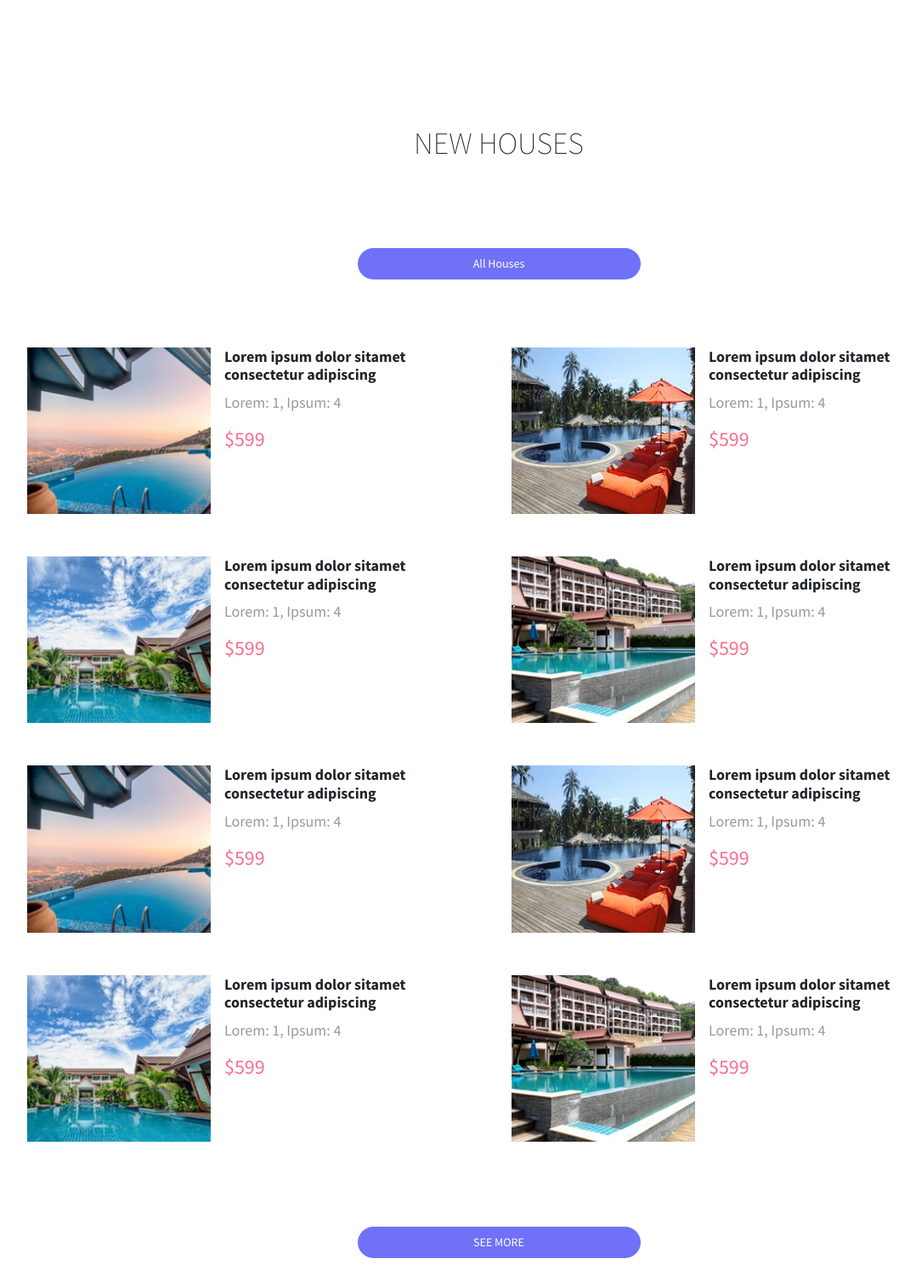
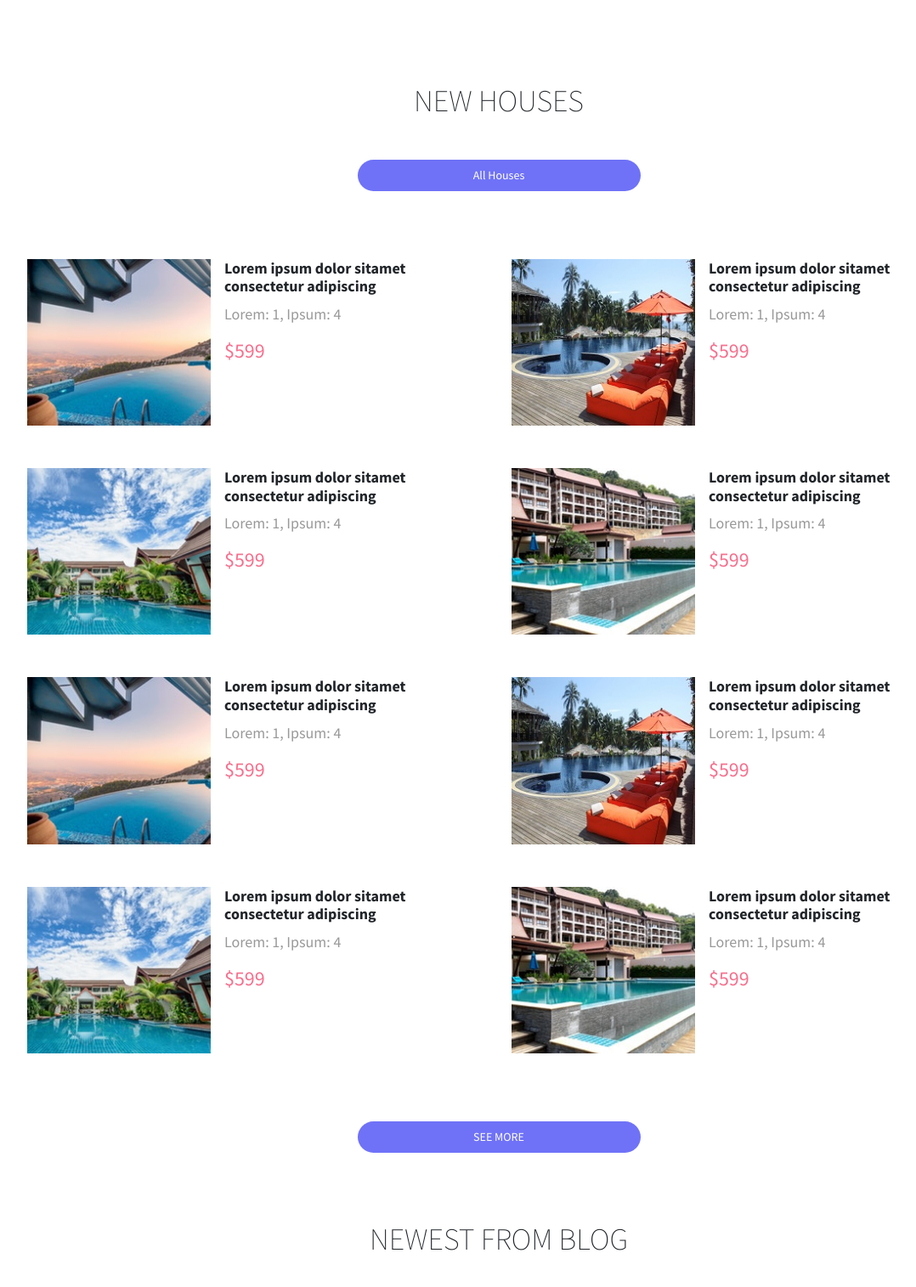
Before and after one commit to obaidul82/Autistic, a plain HTML site: page index.html in a window 1280 px wide. Shown: the part 1517-3032 px from the top of the page at 85% size, without its empty margins (53-1131 px from the left). Drawn offline with Linux system fonts and the light colour scheme.

Commit message:
Add files via upload

```diff
--- a/css/style.css
+++ b/css/style.css
@@ -118,13 +118,12 @@ header{
   text-align: center;
 }
 .houses{
-    padding-top: 50px;
-    padding-bottom: 100px;
+
 }
 .houses_title h1{
     font-size: 36px;
     font-weight: 300;
-    padding-bottom: 70px;
+    padding-bottom: 16px;
 }
 .houses_title h5{
     font-size: 14px;
@@ -162,14 +161,14 @@ header{
     background-color: #6f72f7;
     padding: 10px 0;
     border-radius: 20px;
-    margin: 100px auto;
+    margin: 80px auto;
 }
 .houses_extra a{
     text-decoration: none;
 }
 .blog{}
 .blog_title{
-    padding-bottom: 100px;
+    padding-bottom: 30px;
 }
 .blog_title h1{
     font-size: 36px;
```
